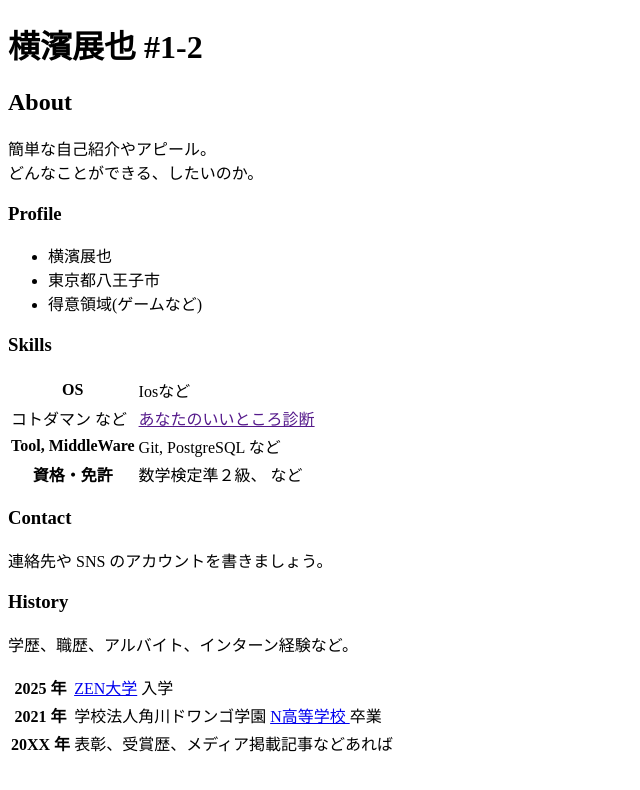
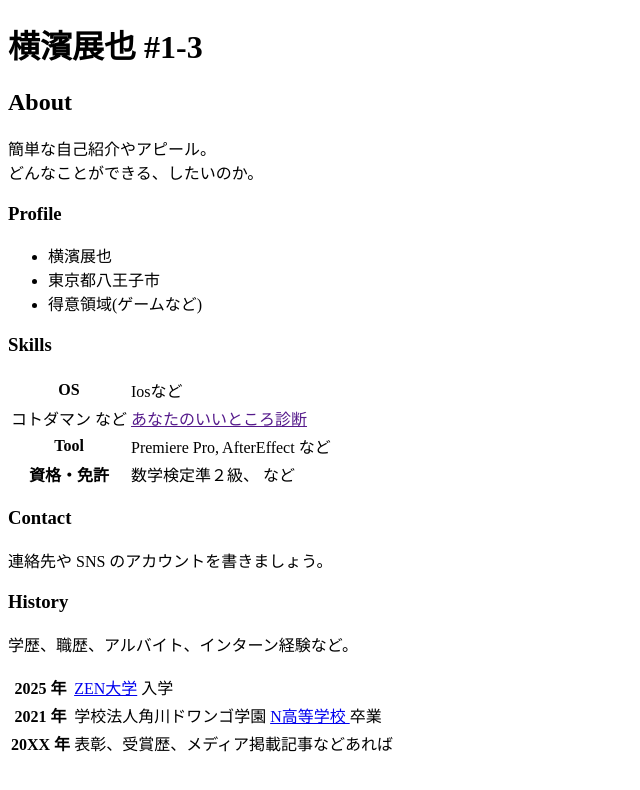
Before and after one commit to PopontaN2025/poponta2025.github.io, a plain HTML site: page index.html in a window 1280 px wide. Shown: the whole page, without its empty margins (0-640 px from the left). Drawn offline with Linux system fonts and the light colour scheme.

Commit message:
Update index.html

```diff
--- a/index.html
+++ b/index.html
@@ -6,7 +6,7 @@
     <title>横濱展也のポートフォリオh1</title>
   </head>
   <body>
-    <h1>横濱展也  #1-2</h1>
+    <h1>横濱展也  #1-3</h1>
     <h2>About</h2> <p>
 簡単な自己紹介やアピール。<br>
 どんなことができる、したいのか。 </p>
@@ -23,25 +23,13 @@
  <a href src="https://popontan2025.github.io/assessment/assessment.html"> あなたのいいところ診断 </a>
 </td> </tr>
 <tr>
-<th>Tool, MiddleWare</th> <td>Git, PostgreSQL など</td>
+<th>Tool</th> <td>Premiere Pro, AfterEffect など</td>
 </tr> <tr>
 <th>資格・免許</th>
 <td>数学検定準２級、 など</td> </tr>
 </table>
 <!--    <h3>Works</h3> <p>アピールできる活動内容を書きましょう。</p> <ul>
- <li><a href="https://github com/">GitHub</a></li> https://www.nnn.ed.nico/courses/1391271847/chapters/626136247/movie/53963986348
-19/66
-2025/06/02 21:35 Web 1 2025 - 15
- <li><a href= https://github.com/ >GitHub</a></li>
-第 期前度年
-発開ンョシーケリプア
-うろ作をトイサオリォフトーポ 回
-- ZEN Study
-<li><a href="https://qiita.com/">Qiita</a></li> <li><a href="https://zenn.dev/">Zenn</a></li> <li>
-作った作品 <ul>
-<li><a href="https://example.com/">作品 1</a></li>
-<li><a href="https://example.com/">作品 2</a></li> </ul>
-</li> </ul>
+
     /-->
 
 
```
